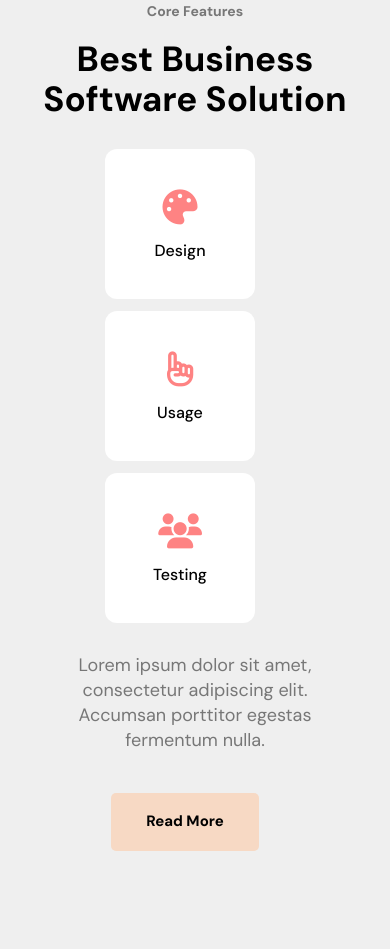
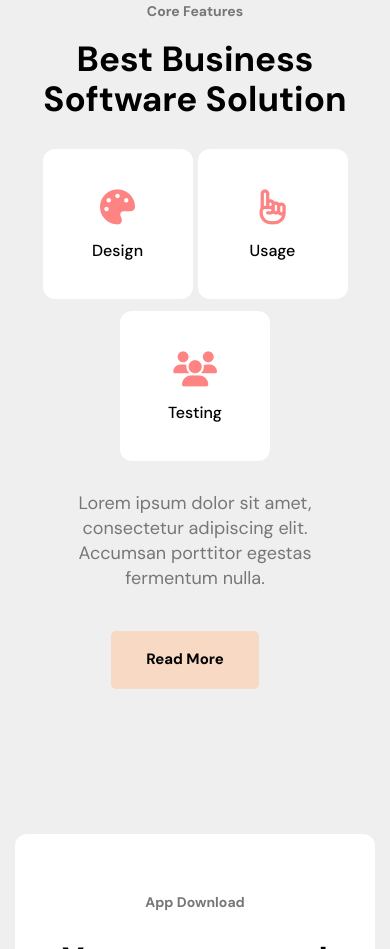
Before and after one commit to LeThai2003/bai_8_project_1, a plain HTML site: page index.html in a window 390 px wide. Shown: the part 1204-2153 px from the top of the page. Drawn offline with Linux system fonts and the light colour scheme.

Commit message:
update style section 2

```diff
--- a/assets/css/styles.css
+++ b/assets/css/styles.css
@@ -443,11 +443,11 @@
 {
     .section-two .box-list
     {
-       justify-content: center;
+        flex-wrap: wrap;
     }
     .section-two .box-list .box
     {
-        margin-right: 30px;
+        margin-right: 5px;
     }
     .section-two .inner-wrap .inner-content .h1
     {
@@ -461,6 +461,10 @@
     .section-two .inner-wrap .inner-content p
     {
         font-size: 14px;
+    }
+    .section-two .box-list .box {
+        margin-left: auto;
+        margin-right: auto;
     }
 
 }
```
